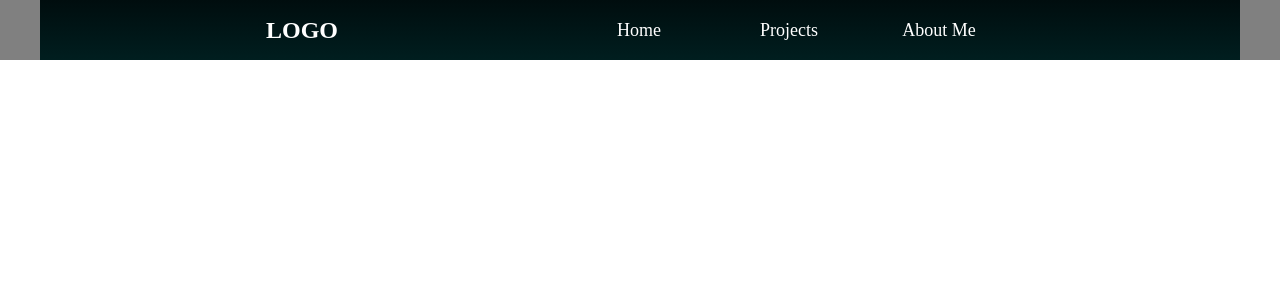
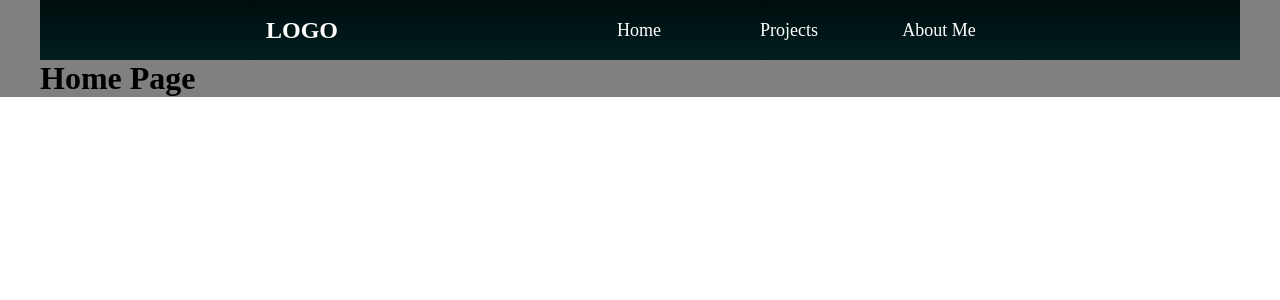
Before and after one commit to Leonel-Padilla2/portfolio, a React (Create React App) app: page / in a window 1280 px wide. Shown: the top 300 px of the page. Built offline with nearby package versions, Linux system fonts and the light colour scheme.

Commit message:
feature: adding routes structure

```diff
--- a/src/index.js
+++ b/src/index.js
@@ -2,11 +2,14 @@ import React from 'react';
 import ReactDOM from 'react-dom/client';
 import App from './routes/App';
 import reportWebVitals from './reportWebVitals';
+import { BrowserRouter } from 'react-router-dom';
 
 const root = ReactDOM.createRoot(document.getElementById('root'));
 root.render(
   <React.StrictMode>
-    <App />
+    <BrowserRouter>
+      <App />
+    </BrowserRouter>
   </React.StrictMode>
 );
 
--- a/src/routes/App.js
+++ b/src/routes/App.js
@@ -1,4 +1,5 @@
 import NavBar from '../components/NavBar/NavBar'
+import { Routes, Route } from 'react-router-dom';
 import './App.css'
 
 const App = () => {
@@ -7,7 +8,11 @@ const App = () => {
       <div className="content-container">
         <NavBar/>
 
-
+        <Routes>
+          <Route path='/' element={<h1>Home Page</h1>}/>
+          <Route path='/projects' element={<h1>Projects Page</h1>}/>
+          <Route path='/contact' element={<h1>Get in touch Page</h1>}/>
+        </Routes>
       </div>
     </div>
   );
```
